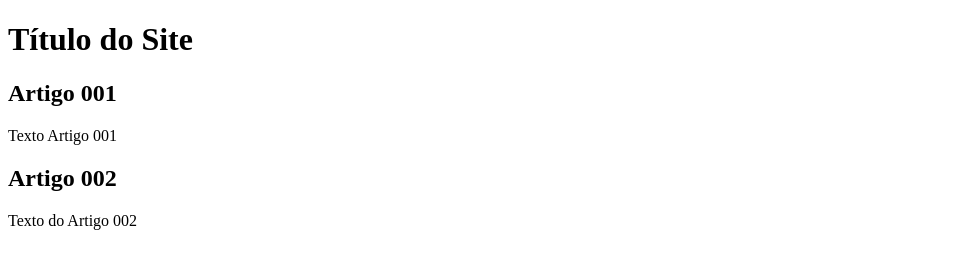
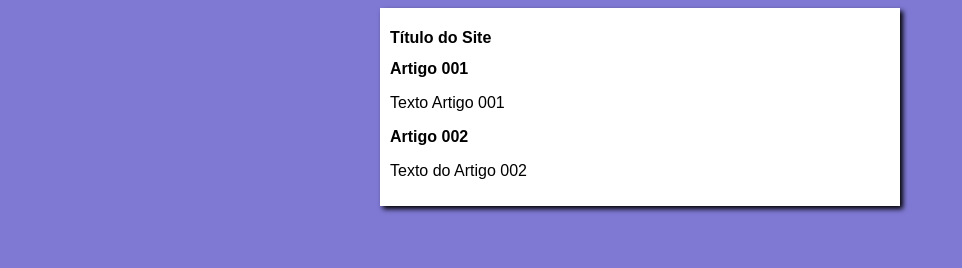
Before and after one commit to leonardomosso/projeto-site, a plain HTML site: page index.html in a window 1280 px wide. Shown: the whole page, without its empty margins (0-962 px from the left). Drawn offline with Linux system fonts and the light colour scheme.

Commit message:
Iniciei o design

```diff
--- /dev/null
+++ b/estilos/style.css
@@ -0,0 +1,16 @@
+*{
+    font-family: Arial, Helvetica, sans-serif;
+    font-size: 16px;
+}
+
+body{
+    background-color: rgb(127, 121, 212);
+}
+
+main{
+    background-color: white;
+    width: 500px;
+    margin: auto;
+    padding: 10px;
+    box-shadow: 3px 3px 5px black ;
+}
--- a/index.html
+++ b/index.html
@@ -5,6 +5,7 @@
     <meta http-equiv="X-UA-Compatible" content="IE=edge">
     <meta name="viewport" content="width=device-width, initial-scale=1.0">
     <title>Título do Site</title>
+    <link rel="stylesheet" href="estilos/style.css">
 </head>
 <body>
     <main>
```
